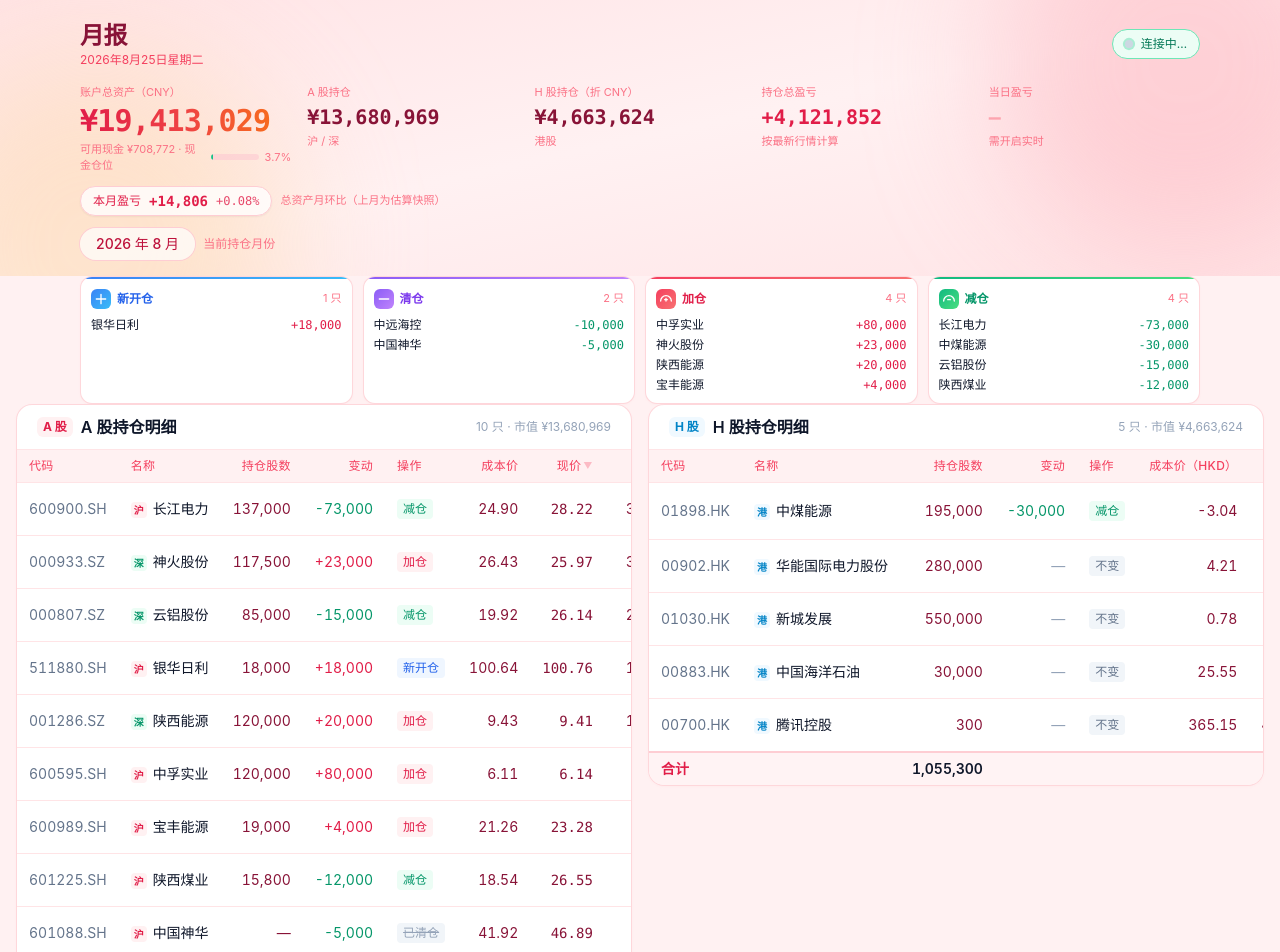
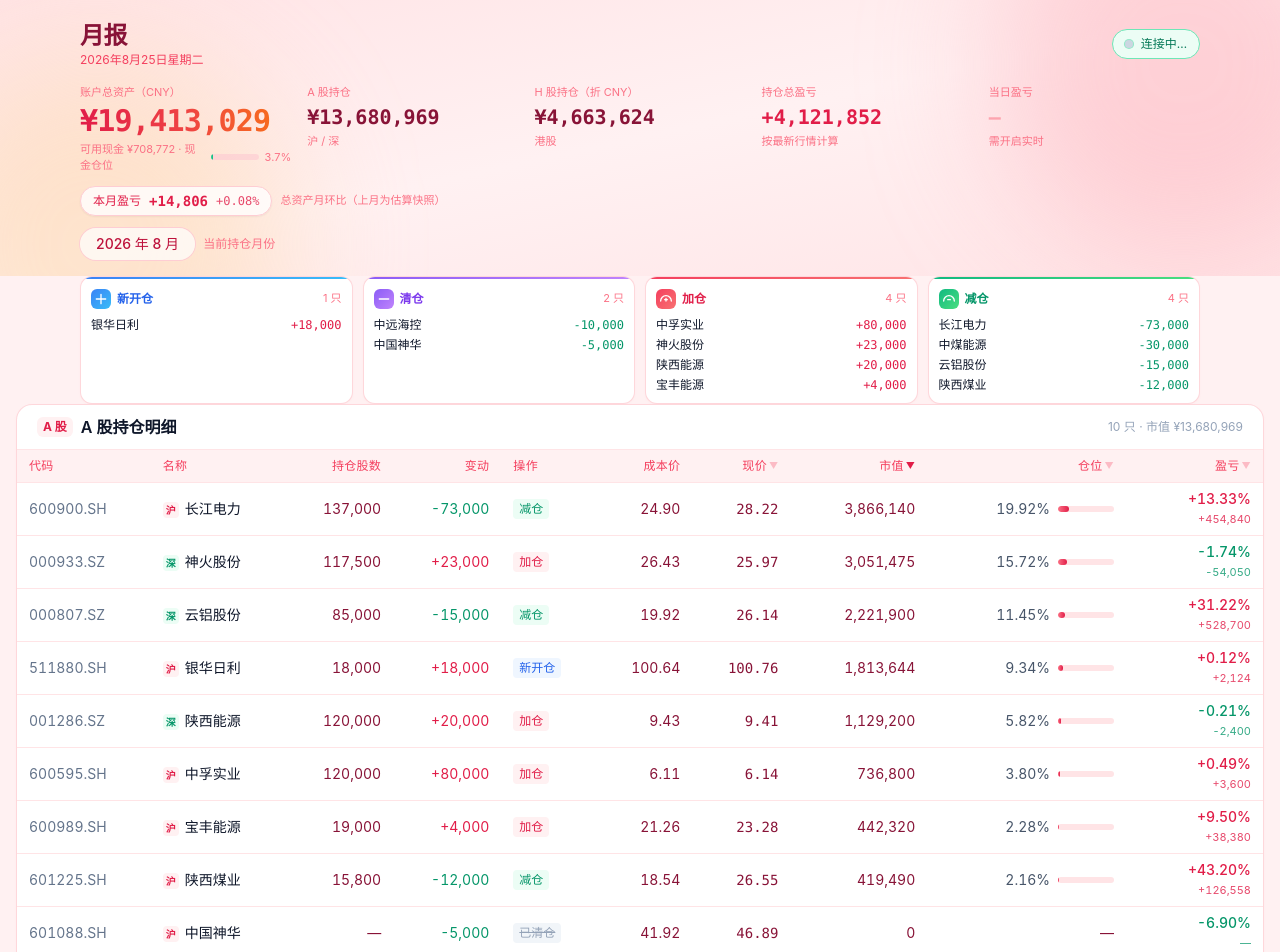
Before and after one commit to 2297603524/xueqiu-portfolio, a React (Vite) app: page / in a window 1280 px wide. Shown: the top 952 px of the page. Built offline with nearby package versions, Linux system fonts and the light colour scheme.

Commit message:
fix: A/H ????????(????)

```diff
--- a/src/App.tsx
+++ b/src/App.tsx
@@ -154,8 +154,7 @@
       <div className="mx-auto max-w-7xl px-4">
         <CategoryCards categories={displayReport.categories} />
 
-        {/* 大屏 A/H 表格并排双列 */}
-        <div className="grid items-start gap-4 xl:grid-cols-2">
+        {/* A/H 表格上下排列（全宽显示，列完整无需横向滚动） */}
         <ASharesTable holdings={displayReport.aShares.holdings} quotes={quotes} live={live} />
 
         <HSharesTable
@@ -164,7 +163,6 @@
           live={live}
           hkdCny={hkdCny}
         />
-        </div>
 
         <FooterSummary
           auditedBy={displayReport.audit?.by}
--- a/src/components/ShareHoldingsTable.tsx
+++ b/src/components/ShareHoldingsTable.tsx
@@ -276,8 +276,8 @@
         />
 
         {/* 桌面表格（表头吸顶 + 可排序） */}
-        <div className="hidden md:block overflow-auto max-h-[540px]">
-          <table className="w-full min-w-[760px] text-sm tabular-nums">
+        <div className="hidden md:block overflow-x-auto">
+          <table className="w-full text-sm tabular-nums">
             <thead className="sticky top-0 z-10 bg-rose-50/95 text-xs uppercase tracking-wide text-rose-500 backdrop-blur">
               <tr>
                 <Th>代码</Th>
@@ -521,8 +521,8 @@
         />
 
         {/* 桌面表格（表头吸顶 + 可排序） */}
-        <div className="hidden md:block overflow-auto max-h-[420px]">
-          <table className="w-full min-w-[760px] text-sm tabular-nums">
+        <div className="hidden md:block overflow-x-auto">
+          <table className="w-full text-sm tabular-nums">
             <thead className="sticky top-0 z-10 bg-rose-50/95 text-xs uppercase tracking-wide text-rose-500 backdrop-blur">
               <tr>
                 <Th>代码</Th>
```
Lines whose indentation alone changed are shown as unchanged.
